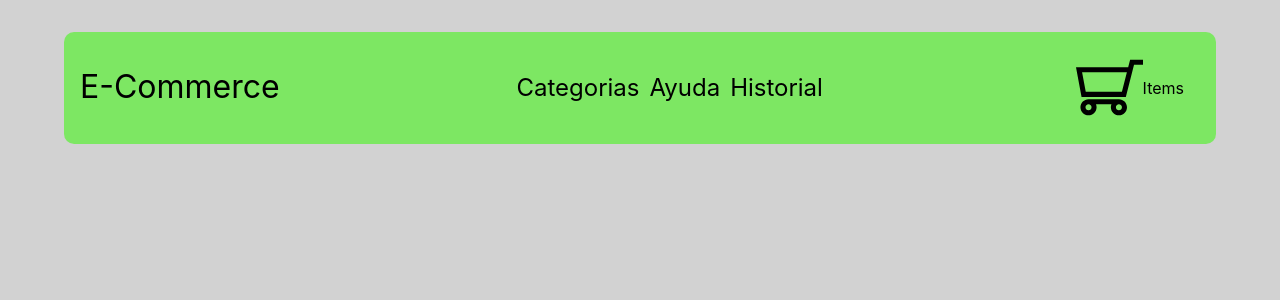
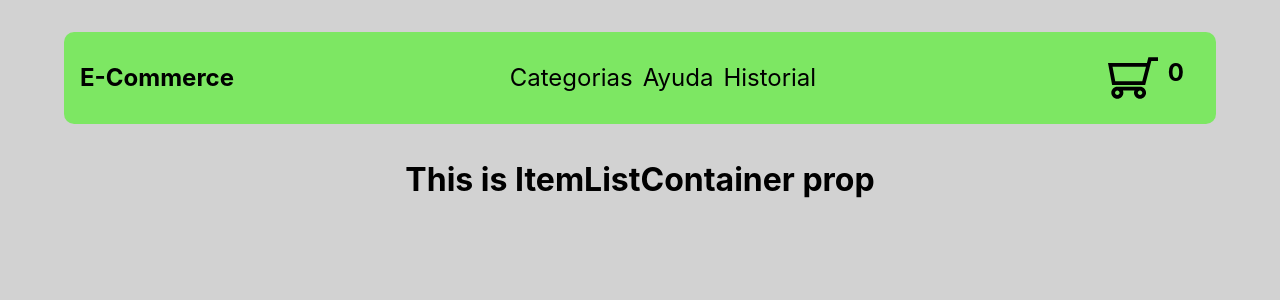
Before and after one commit to jsm04/proyecto-coder-react, a React (Create React App) app: page / in a window 1280 px wide. Shown: the top 300 px of the page. Built offline with nearby package versions, Linux system fonts and the light colour scheme.

Commit message:
added ItemListContainer, Cart

```diff
--- a/src/App.css
+++ b/src/App.css
@@ -2,5 +2,14 @@
 	width: 100%;
 }
 body {
-	background-color: rgb(210, 210, 210) ;
+	background-color: rgb(210, 210, 210);
 }
+
+main {
+	width: 100%;
+	height: 100%;
+	display: flex;
+	flex-direction: column;
+	justify-content: center;
+	align-items: center;
+}
--- a/src/App.jsx
+++ b/src/App.jsx
@@ -1,4 +1,5 @@
 import NavBar from './components/NavBar';
+import ItemListContainer from './components/ItemListContainer';
 import './App.css';
 
 const App = () => {
@@ -7,6 +8,9 @@ const App = () => {
 			<header>
 				<NavBar />
 			</header>
+			<main>
+				<ItemListContainer greeting="This is ItemListContainer prop" />
+			</main>
 		</div>
 	);
 };
--- /dev/null
+++ b/src/components/ItemListContainer/index.jsx
@@ -0,0 +1,12 @@
+import React from 'react';
+import './itemlistcontainer.css';
+
+const ItemListContainer = ({ greeting }) => {
+	return (
+		<>
+			<h3 className="itemlistcontainer-h3">{greeting}</h3>
+		</>
+	);
+};
+
+export default ItemListContainer;
--- /dev/null
+++ b/src/components/ItemListContainer/itemlistcontainer.css
@@ -0,0 +1,6 @@
+.itemlistcontainer-h3 {
+	font-size: 2rem;
+	font-weight: bold;
+	margin-bottom: 0.5em;
+	margin-top: 3%;
+}
--- a/src/components/NavBar/CartWidget/CartWidget.css
+++ b/src/components/NavBar/CartWidget/CartWidget.css
@@ -2,6 +2,14 @@
 	display: flex;
 	flex-direction: row;
 	align-items: center;
-	justify-content: start;
+	justify-content: center;
 	padding-inline: 1rem;
 }
+
+.cart > h3 {
+	font-size: 1.5rem;
+	font-weight: bold;
+	margin-bottom: 0.5em;
+	margin-top: 3%;
+	margin-left: 10px;
+}
--- a/src/components/NavBar/CartWidget/index.jsx
+++ b/src/components/NavBar/CartWidget/index.jsx
@@ -4,10 +4,10 @@ import './CartWidget.css';
 
 const CartWidget = () => {
 	return (
-		<div class="c">
+		<div>
 			<a href="./#" className="cart">
-				<img src={cart} alt="Shopping Cart" width="67" />
-				<h3>Items</h3>
+				<img src={cart} alt="Shopping Cart" width="50" />
+				<h3>0</h3>
 			</a>
 		</div>
 	);
--- a/src/components/NavBar/NavMenu/index.jsx
+++ b/src/components/NavBar/NavMenu/index.jsx
@@ -10,10 +10,10 @@ const menuItems = [
 const NavMenu = () => {
 	return (
 		<ul className="navmenu_ul">
-			{menuItems.map((item) => {
+			{menuItems.map(item => {
 				return (
-					<li>
-						<a href="/" key={item.id}>
+					<li key={item.id}>
+						<a href="/" alt="Categories menu links">
 							{item.label}
 						</a>
 					</li>
--- a/src/components/NavBar/navbar.css
+++ b/src/components/NavBar/navbar.css
@@ -9,3 +9,8 @@
 	margin-top: 2em;
 	border-radius: 10px;
 }
+
+.navbar > h1 {
+	font-size: 1.5rem;
+	font-weight: bold;
+}
```
